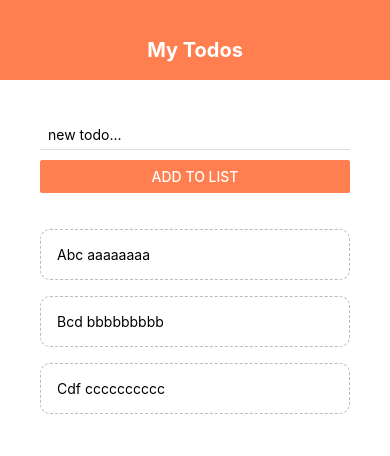
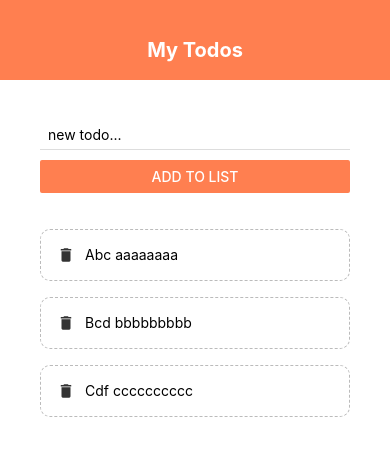
Before and after one commit to lecbit/react_native_ninja, a React Native app: screen / in a window 390 px wide. Shown: the top 456 px of the page. Built offline with nearby package versions, Linux system fonts and the light colour scheme.

Commit message:
~15~ Icons

```diff
--- a/App.js
+++ b/App.js
@@ -60,9 +60,11 @@
     backgroundColor: '#fff',
   },
   content: {
+    flex: 1,
     padding: 40,
   },
   list: {
-    marginTop: 20
+    flex: 1,
+    marginTop: 20,
   }
 });
--- a/components/todoItem.js
+++ b/components/todoItem.js
@@ -1,9 +1,13 @@
-import { StyleSheet, Text, TouchableOpacity } from 'react-native';
+import { StyleSheet, Text, TouchableOpacity, View } from 'react-native';
+import { MaterialIcons } from '@expo/vector-icons';
 
 export default function TodoItem({ item, pressHandler }) {
     return (
         <TouchableOpacity onPress={() => pressHandler(item.key)}>
-            <Text style={styles.item}>{item.text}</Text>
+            <View style={styles.item}>
+                <MaterialIcons name='delete' size={18} color='#333' />
+                <Text style={styles.itemText}>{item.text}</Text>
+            </View>
         </TouchableOpacity>
     )
 }
@@ -15,6 +19,10 @@
         borderColor: "#bbb",
         borderWidth: 1,
         borderStyle: 'dashed',
-        borderRadius: 10
+        borderRadius: 10,
+        flexDirection: 'row',
+    },
+    itemText:{
+        marginLeft: 10,
     }
 });
```
